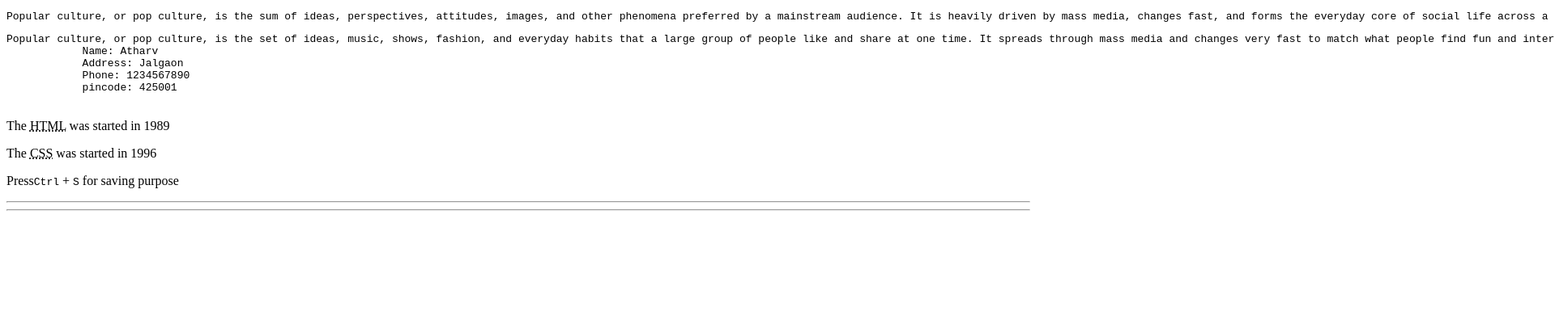
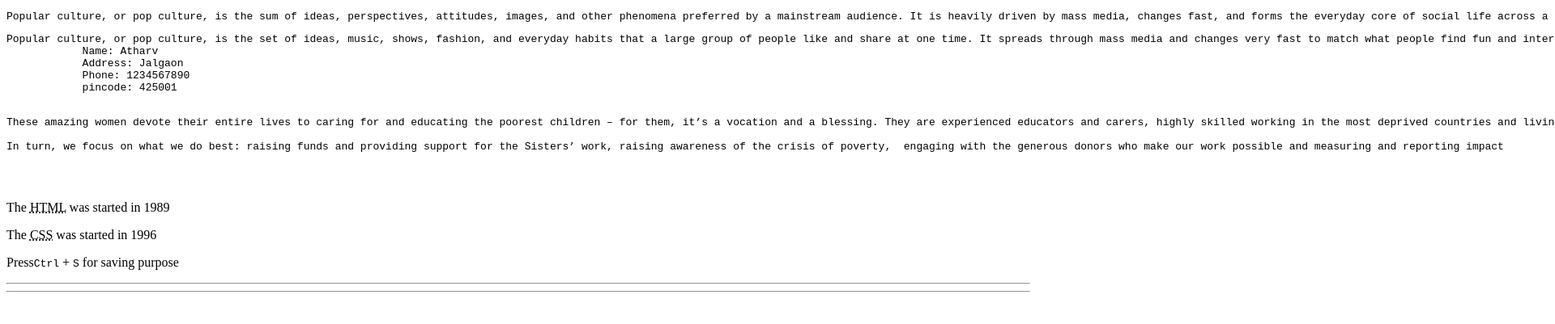
Before and after one commit to patilvaibhav07/learning_html, a plain HTML site: page text_format.html in a window 1280 px wide. Shown: the part 101-502 px from the top of the page at 81% size, 1920 px wide, since content can reach past the window. Drawn offline with Linux system fonts and the light colour scheme.

Commit message:
story page

```diff
--- a/text_format.html
+++ b/text_format.html
@@ -16,6 +16,9 @@
             Address: Jalgaon
             Phone: 1234567890
             pincode: 425001
+         <pre>These amazing women devote their entire lives to caring for and educating the poorest children – for them, it’s a vocation and a blessing. They are experienced educators and carers, highly skilled working in the most deprived countries and living on-site at schools providing 24/7 care.
+
+In turn, we focus on what we do best: raising funds and providing support for the Sisters’ work, raising awareness of the crisis of poverty,  engaging with the generous donors who make our work possible and measuring and reporting impact</pre>
         </pre>
         <p>The <abbr title="HyperText Markup Language">HTML</abbr> was started in 1989</p>
         <p>The <abbr title="Cascading Style Sheets">CSS</abbr> was started in 1996</p>
```
